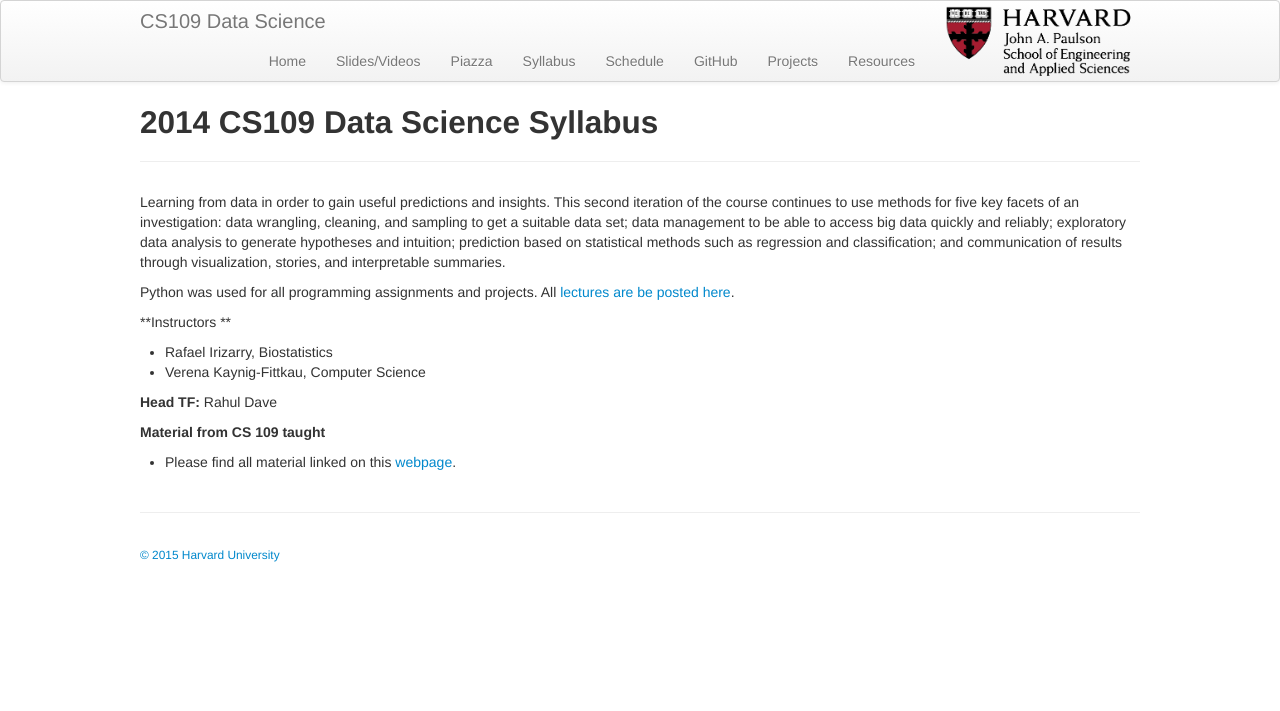
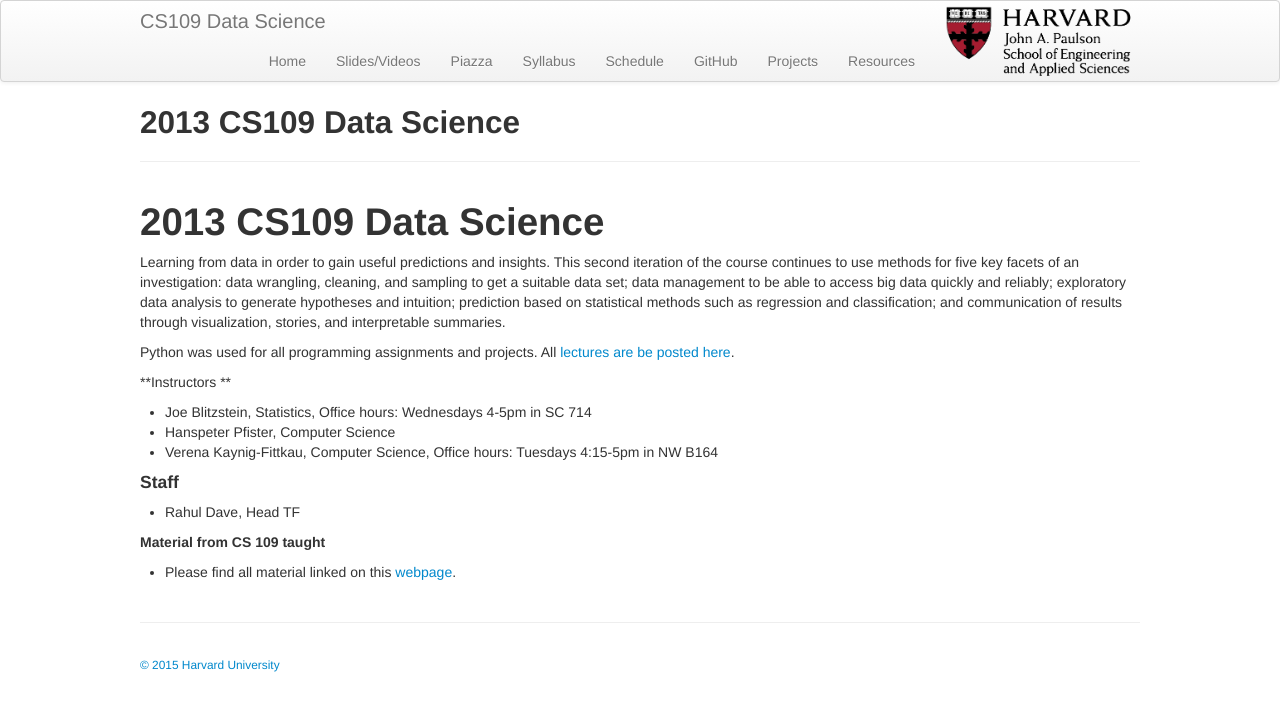
Before and after one commit to cs109/2015, a Jekyll site: the page built from pages/2013.md, in a window 1280 px wide. Shown: the top 711 px of the page. Built offline with Jekyll 4.4.1, drawn with Linux system fonts in a browser that asks for light colours.

Commit message:
Added the tree

```diff
--- a/pages/2013.md
+++ b/pages/2013.md
@@ -1,7 +1,11 @@
 ---
 layout: page
-title: 2014 CS109 Data Science Syllabus
+title: 2013 CS109 Data Science
 ---
+
+
+
+# 2013 CS109 Data Science
 
 Learning from data in order to gain useful predictions and insights. This second iteration of the course continues to use methods for five key facets of an investigation: data wrangling, cleaning, and sampling to get a suitable data set; data management to be able to access big data quickly and reliably; exploratory data analysis to generate hypotheses and intuition; prediction based on statistical methods such as regression and classification; and communication of results through visualization, stories, and interpretable summaries.
 
@@ -9,11 +13,16 @@
 
 **Instructors **
 
-- Rafael Irizarry, Biostatistics
-- Verena Kaynig-Fittkau, Computer Science
+* Joe Blitzstein, Statistics, Office hours: Wednesdays 4-5pm in SC 714
+* Hanspeter Pfister, Computer Science
+* Verena Kaynig-Fittkau, Computer Science, Office hours: Tuesdays 4:15-5pm in NW B164
 
-**Head TF:** Rahul Dave
+#### Staff
+
+* Rahul Dave, Head TF
+
+
 
 **Material from CS 109 taught**
 
-* Please find all material linked on this [webpage](http://cs109.github.io/2014/index.html).
+* Please find all material linked on this [webpage](http://cs109.github.io/2013/index.html).
```
Also changed, not shown: 1 other file.
